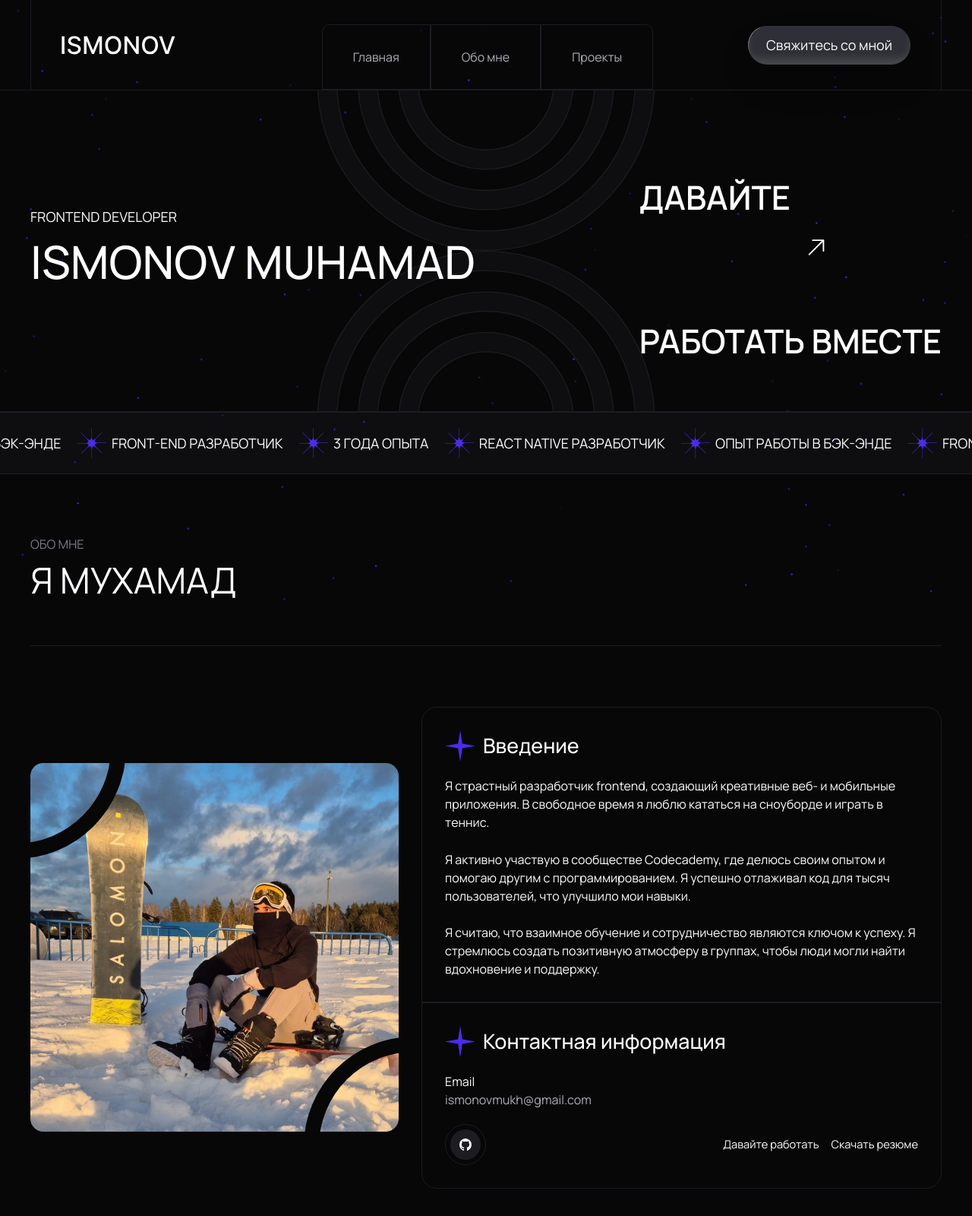
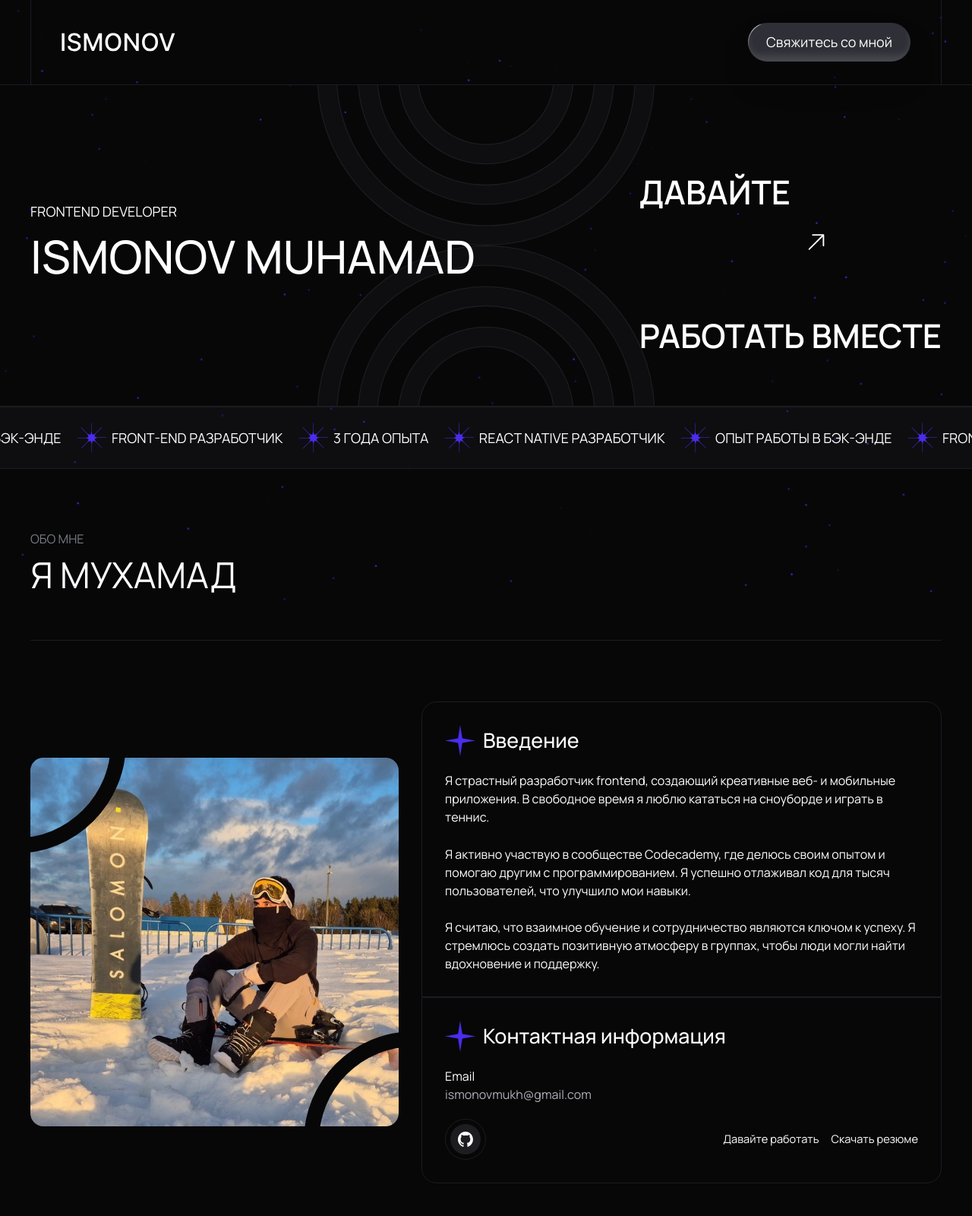
Before and after one commit to Whitelistedd/2025-portfolio, an Astro site: page / in a window 1280 px wide. Shown: the top 1600 px of the page at 76% size. Built offline with nearby package versions, Linux system fonts and the light colour scheme; Astro itself is replaced by a stand-in of ours.

Commit message:
edit Navbar, index styles

```diff
--- a/src/components/Navbar/Navbar.astro
+++ b/src/components/Navbar/Navbar.astro
@@ -12,7 +12,7 @@ import { ShimmerButton } from '../ShimmerButton/ShimmerButton'
   <a class={styles.logo} href="#top">
     <img alt="logo" src={logo.src} />
   </a>
-  <nav class={styles.nav}>
+  <!-- <nav class={styles.nav}>
     <ul class={styles.nav__list}>
       {
         navItems.map((navItem) => (
@@ -24,7 +24,7 @@ import { ShimmerButton } from '../ShimmerButton/ShimmerButton'
         ))
       }
     </ul>
-  </nav>
+  </nav> -->
   <a href={mailTo}>
     <ShimmerButton className={`shadow-2xl ${styles.contact_me}`}>
       <span> Свяжитесь со мной </span>
--- a/src/components/Navbar/Navbar.module.scss
+++ b/src/components/Navbar/Navbar.module.scss
@@ -3,7 +3,7 @@
   justify-content: space-between;
   align-items: center;
   margin: 0px 125px;
-  padding: 0px 40px;
+  padding: 30px 40px;
   border-right: 1px solid var(--dark-colors-12);
   border-left: 1px solid var(--dark-colors-12);
   background-color: var(--dark-colors-03);
--- a/src/pages/styles/index.module.scss
+++ b/src/pages/styles/index.module.scss
@@ -160,8 +160,8 @@
       justify-content: center;
 
       img {
-        width: 20px;
-        height: 20px;
+        min-width: 20px;
+        min-height: 20px;
       }
 
       &::before {
```
